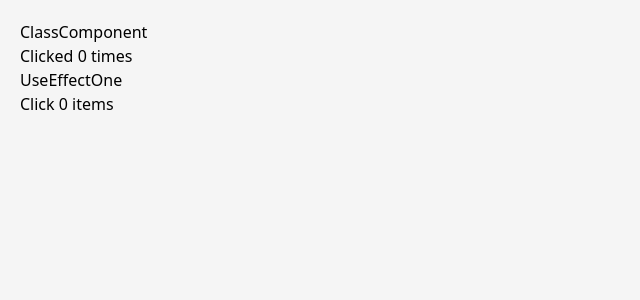
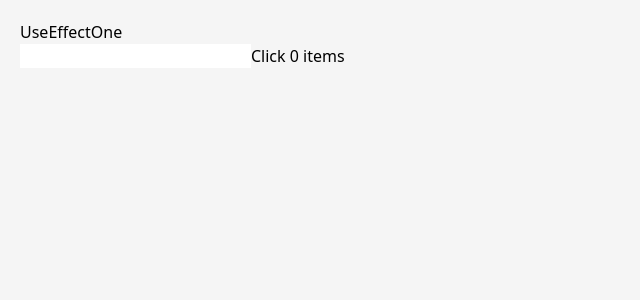
Before and after one commit to Omid-Sargazi/react-project, a React (Create React App) app: page / in a window 1280 px wide. Shown: the top 300 px of the page, without its empty margins (0-640 px from the left). Built offline with nearby package versions, Linux system fonts and the light colour scheme.

Commit message:
React Hooks Conditionally run effects

```diff
--- a/src/App.js
+++ b/src/App.js
@@ -92,7 +92,7 @@
       {/* <HookCounter /> */}
       {/* <HookCOunterUSeState /> */}
       {/* <UseStateArray /> */}
-      <ClassComponent />
+      {/* <ClassComponent /> */}
       <UseEffectOne />
     </div>
   );
--- a/src/components/Hooks/UseEffectOne.js
+++ b/src/components/Hooks/UseEffectOne.js
@@ -2,14 +2,21 @@
 
 export default function UseEffectOne() {
   const [count, setCount] = useState(0);
+  const [name, setName] = useState("");
 
   useEffect(() => {
+    console.log("useEffect Updating document title");
     document.title = `You Clicked ${count} times`;
-  });
+  }, [count]);
 
   return (
     <>
       <div>UseEffectOne</div>
+      <input
+        type="text"
+        value={name}
+        onChange={(e) => setName(e.target.value)}
+      />
       <button onClick={() => setCount(count + 1)}>Click {count} items</button>
     </>
   );
--- a/src/components/UseStateHook/ClassComponent.js
+++ b/src/components/UseStateHook/ClassComponent.js
@@ -5,17 +5,25 @@
     super(props);
     this.state = {
       count: 0,
+      name: "",
     };
   }
   componentDidCatch(props) {
     document.title = `Clicked ${this.state.count} times`;
   }
-  componentDidUpdate(prepProps, prevState) {
-    document.title = `Clicked ${this.state.count} times`;
+  componentDidUpdate(prevProps, prevState) {
+    if (prevState.count !== this.state.count) {
+      console.log("Updating document title");
+      document.title = `Clicked ${this.state.count} times`;
+    }
   }
   render() {
     return (
       <>
+        <input
+          value={this.state.name}
+          onChange={(e) => this.setState({ name: e.target.value })}
+        />
         <div>ClassComponent</div>
         <button onClick={() => this.setState({ count: this.state.count + 1 })}>
           Clicked {this.state.count} times
```
